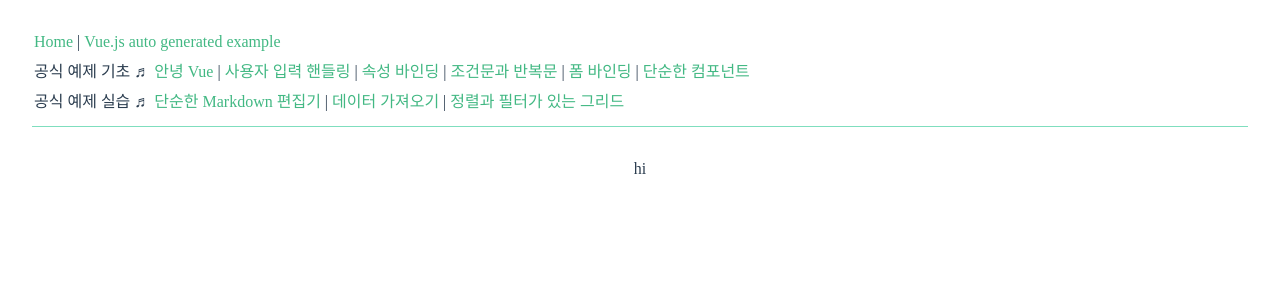
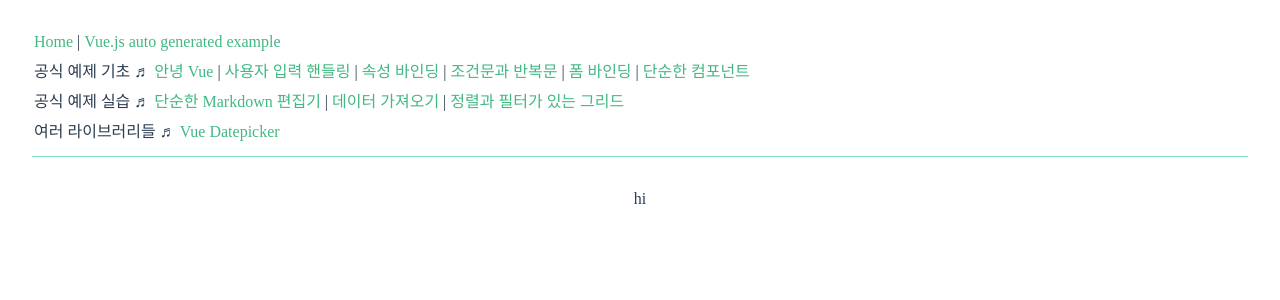
Before and after one commit to rugii913/vue-example, a Vue app in the folder official-example/basic-example/: page / in a window 1280 px wide. Shown: the top 300 px of the page. Built offline with nearby package versions, Linux system fonts and the light colour scheme.

Commit message:
feat: vue-datepicker 기본적인 사용
vue-datepicker 기본적인 사용
- 참고 https://vue3datepicker.com/installation/#local

```diff
--- a/official-example/basic-example/src/App.vue
+++ b/official-example/basic-example/src/App.vue
@@ -16,6 +16,7 @@ import SimpleComponent from "./components/official-example/SimpleComponent.vue";
 import SimpleMarkdownEditor from "./components/official-example/SimpleMarkdownEditor.vue";
 import FetchingData from "./components/official-example/FetchingData.vue";
 import Grid from "./components/official-example/Grid.vue";
+import UsingVueDatePicker from "./components/using-libraries/UsingVueDatePicker.vue";
 
 const routes = {
   "": HomePage,
@@ -29,6 +30,7 @@ const routes = {
   "markdown": SimpleMarkdownEditor,
   "fetching-data": FetchingData,
   "grid": Grid,
+  "vue-datepicker": UsingVueDatePicker,
 }
 
 export default {
@@ -58,7 +60,7 @@ export default {
       <a href="#auto-generated-example">Vue.js auto generated example</a>
     </div>
     <div class="toc">
-      <p>공식 예제 기초 </p>
+      <p>공식 예제 기초</p>
       <p>♬</p>
       <a href="#hello-view">안녕 Vue</a>
       <p>|</p>
@@ -73,13 +75,18 @@ export default {
       <a href="#simple-component">단순한 컴포넌트</a>
     </div>
     <div class="toc">
-      <p>공식 예제 실습 </p>
+      <p>공식 예제 실습</p>
       <p>♬</p>
       <a href="#markdown">단순한 Markdown 편집기</a>
       <p>|</p>
       <a href="#fetching-data">데이터 가져오기</a>
       <p>|</p>
       <a href="#grid">정렬과 필터가 있는 그리드</a>
+    </div>
+    <div class="toc">
+      <p>여러 라이브러리들</p>
+      <p>♬</p>
+      <a href="#vue-datepicker">Vue Datepicker</a>
     </div>
   </div>
   <div id="view-area">
--- /dev/null
+++ b/official-example/basic-example/src/components/using-libraries/UsingVueDatePicker.vue
@@ -0,0 +1,33 @@
+<!-- 참고 https://vue3datepicker.com/installation/#local -->
+<!-- script setup을 사용한 composition API를 이용할 경우 -->
+<script>
+// @ts-check
+
+export default {
+  data() {
+    return {
+      date: null,
+    };
+  },
+  mounted() {
+    const now = new Date();
+    this.date = now;
+  },
+};
+</script>
+
+<!-- script setup을 사용한 composition API를 이용할 경우 -->
+<!-- <script setup>
+// @ts-check
+import { onMounted, ref } from "vue";
+
+const date = ref();
+onMounted(() => {
+  const now = new Date();
+  date.value = now;
+});
+</script> -->
+
+<template>
+  <VueDatePicker v-model="date"></VueDatePicker>
+</template>
```
